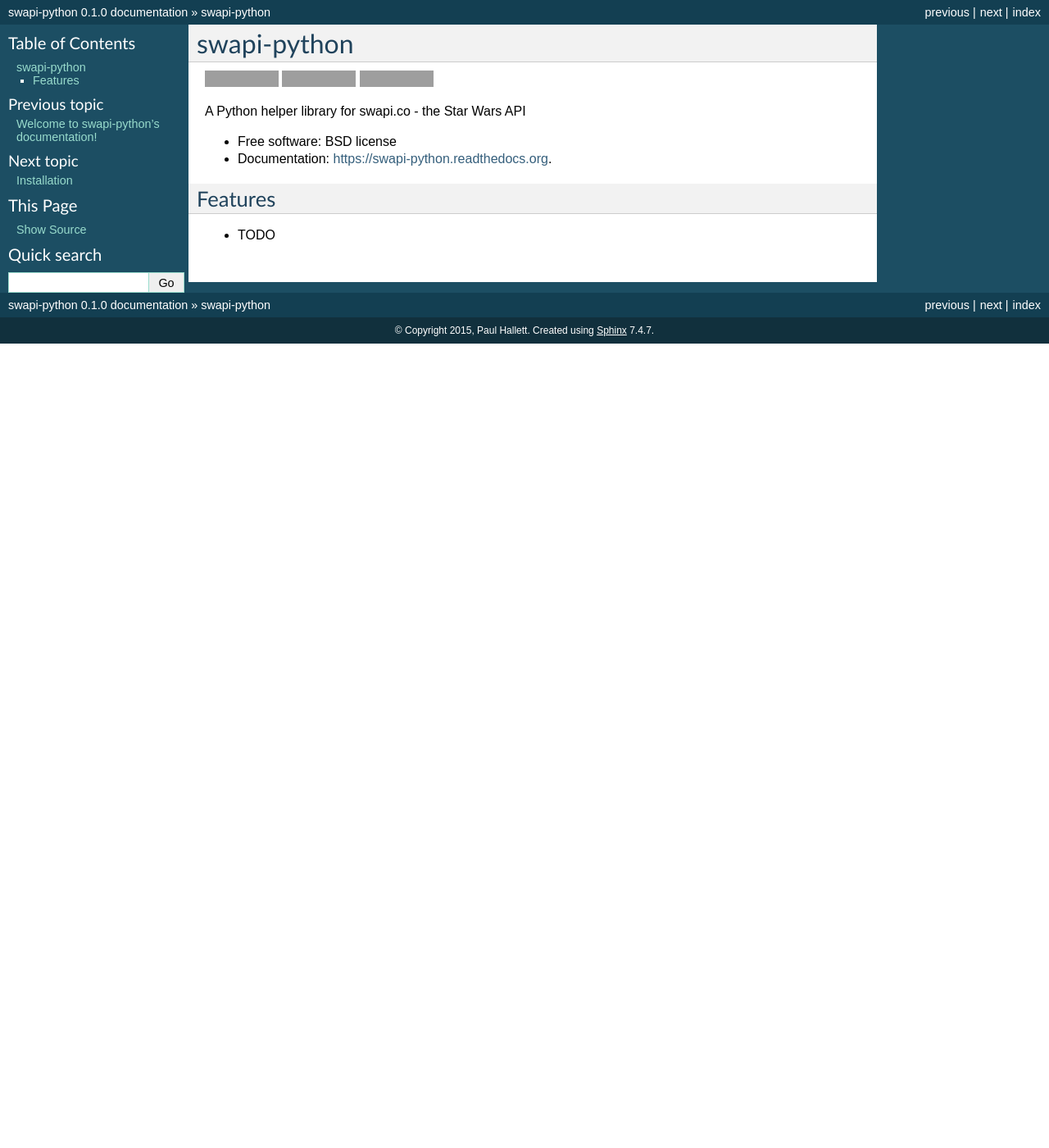
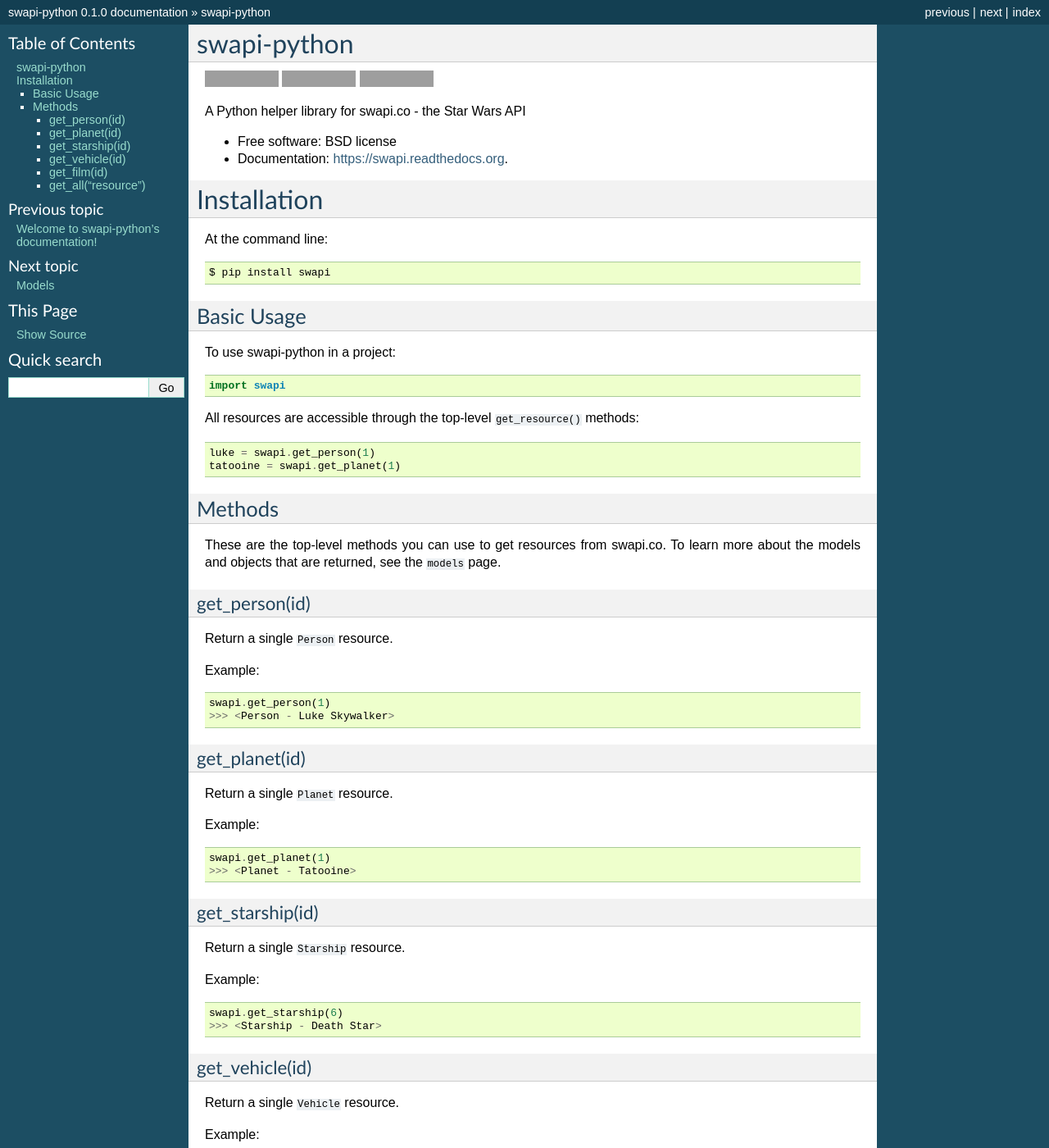
Before and after one commit to phalt/swapi-python, a Sphinx documentation site: the page built from docs/readme.rst, in a window 1280 px wide and 1400 px high. Shown: the whole window at 82% size. Built offline with Sphinx 7.4.7, drawn with Linux system fonts in a browser that asks for light colours; pages that are not in the unit, such as notebooks, are missing from menus; the version number is read from the project's files by our own code; some of the changed text lies outside the part shown; grey boxes are pictures that could not be loaded.

Commit message:
initial release

````diff
--- a/HISTORY.rst
+++ b/HISTORY.rst
@@ -3,7 +3,7 @@
 History
 -------
 
-0.1.0 (2015-01-01)
+0.1.0 (2014-12-21)
 ---------------------
 
 * First release on PyPI.
--- a/README.rst
+++ b/README.rst
@@ -15,9 +15,94 @@
 A Python helper library for swapi.co - the Star Wars API
 
 * Free software: BSD license
-* Documentation: https://swapi-python.readthedocs.org.
+* Documentation: https://swapi.readthedocs.org.
 
-Features
---------
+============
+Installation
+============
 
-* TODO
+At the command line::
+
+    $ pip install swapi
+
+Basic Usage
+========
+
+To use swapi-python in a project::
+
+    import swapi
+
+All resources are accessible through the top-level ``get_resource()`` methods::
+
+    luke = swapi.get_person(1)
+    tatooine = swapi.get_planet(1)
+
+Methods
+=======
+
+These are the top-level methods you can use to get resources from swapi.co. To learn more about the models and objects that are returned, see the ``models`` page.
+
+get_person(id)
+------------
+
+Return a single ``Person`` resource.
+
+Example::
+
+    swapi.get_person(1)
+    >>> <Person - Luke Skywalker>
+
+
+get_planet(id)
+------------
+
+Return a single ``Planet`` resource.
+
+Example::
+
+    swapi.get_planet(1)
+    >>> <Planet - Tatooine>
+
+
+get_starship(id)
+------------
+
+Return a single ``Starship`` resource.
+
+Example::
+
+    swapi.get_starship(6)
+    >>> <Starship - Death Star>
+
+
+get_vehicle(id)
+------------
+
+Return a single ``Vehicle`` resource.
+
+Example::
+
+    swapi.get_vehicle(4)
+    >>> <Vehicle - Sand Crawler>
+
+
+get_film(id)
+------------
+
+Return a single ``Film`` resource.
+
+Example::
+
+    swapi.get_planet(1)
+    >>> <Planet - A New Hope>
+
+
+get_all("resource")
+------------
+
+Return a ``QuerySet`` containing all the items in a single resource. See the ```models``` page for more information on the models used in swapi-python.
+
+Example::
+
+    swapi.get_all("films")
+    >>> <FilmQuerySet - 6>
--- a/docs/conf.py
+++ b/docs/conf.py
@@ -15,6 +15,7 @@
 
 import sys
 import os
+RTD_NEW_THEME = True
 
 # If extensions (or modules to document with autodoc) are in another
 # directory, add these directories to sys.path here. If the directory is
@@ -31,7 +32,7 @@
 # version is used.
 sys.path.insert(0, project_root)
 
-import swapi-python
+import swapi
 
 # -- General configuration ---------------------------------------------
 
@@ -63,9 +64,9 @@
 # the built documents.
 #
 # The short X.Y version.
-version = swapi-python.__version__
+version = swapi.__version__
 # The full version, including alpha/beta/rc tags.
-release = swapi-python.__version__
+release = swapi.__version__
 
 # The language for content autogenerated by Sphinx. Refer to documentation
 # for a list of supported languages.
--- a/docs/index.rst
+++ b/docs/index.rst
@@ -14,6 +14,7 @@
    readme
    installation
    usage
+   models
    contributing
    authors
    history
````
Also changed, not shown: docs/installation.rst (deleted, +0 -12 lines), docs/models.rst (added, +148 -0 lines), docs/modules.rst (added, +7 -0 lines), docs/swapi.rst (added, +54 -0 lines), docs/usage.rst (deleted, +0 -7 lines), 2 other files.
